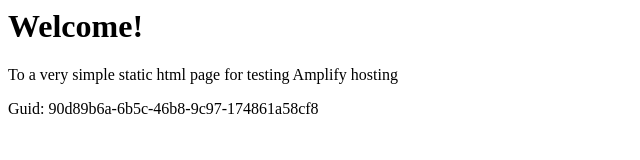
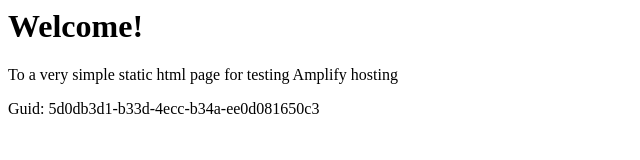
Before and after one commit to aws-aemilia-syd/Github-PR-Commit-Integration-Test-DoNotTouch-GitHubWebhookPushCanaryTest-v1-prod-ap-southeast-2, a website: page src/index.html in a window 1280 px wide. Shown: the full height of the page, 0-640 px from the left. Drawn offline with Linux system fonts and the light colour scheme.

Commit message:
commit from integ tests

```diff
--- a/src/index.html
+++ b/src/index.html
@@ -12,6 +12,6 @@
 <body>
     <h1>Welcome!</h1>
     <p>To a very simple static html page for testing Amplify hosting</p>
-    <p>Guid: 90d89b6a-6b5c-46b8-9c97-174861a58cf8</p></body>
+    <p>Guid: 5d0db3d1-b33d-4ecc-b34a-ee0d081650c3</p></body>
 
 </html>
```
